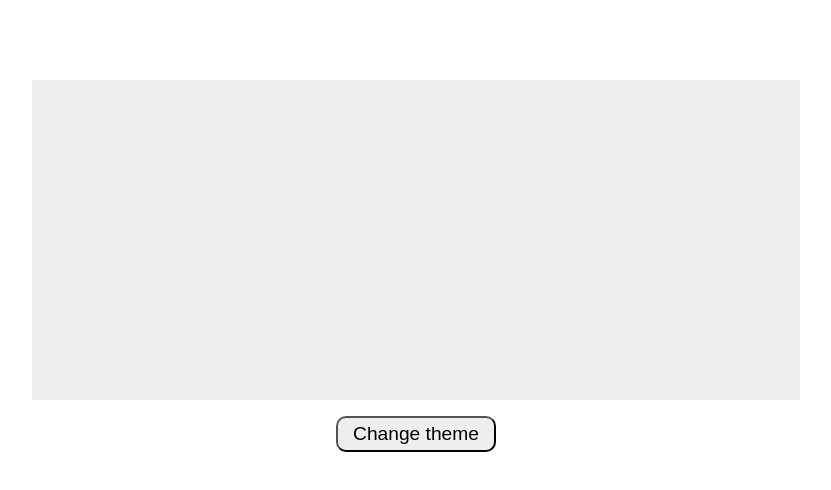
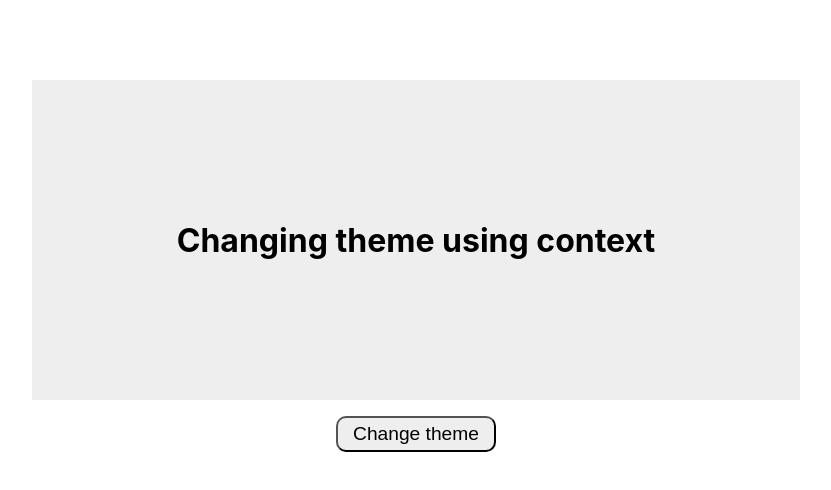
Before and after one commit to fai-sal/react-context, a React (Create React App) app: page / in a window 1280 px wide. Shown: the top 490 px of the page, without its empty margins (224-1055 px from the left). Built offline with nearby package versions, Linux system fonts and the light colour scheme.

Commit message:
added styles to home page

```diff
--- a/src/components/Home.js
+++ b/src/components/Home.js
@@ -10,6 +10,7 @@ class Home extends React.Component {
                 <Consumer >
                     {({ theme }) => (
                         <div style={{ ...styles, backgroundColor: theme.background, color: theme.foreground }}>
+                            <h1>Changing theme using context</h1>
                         </div>
                     )}
                 </Consumer>
@@ -26,4 +27,8 @@ const styles = {
     maxWidth: '60vw',
     marginLeft: '20vw',
     marginTop: '10vh',
+    display: 'flex',
+    justifyContent: 'center',
+    alignItems: 'center',
+    fontWeight:'100'
 }
```
